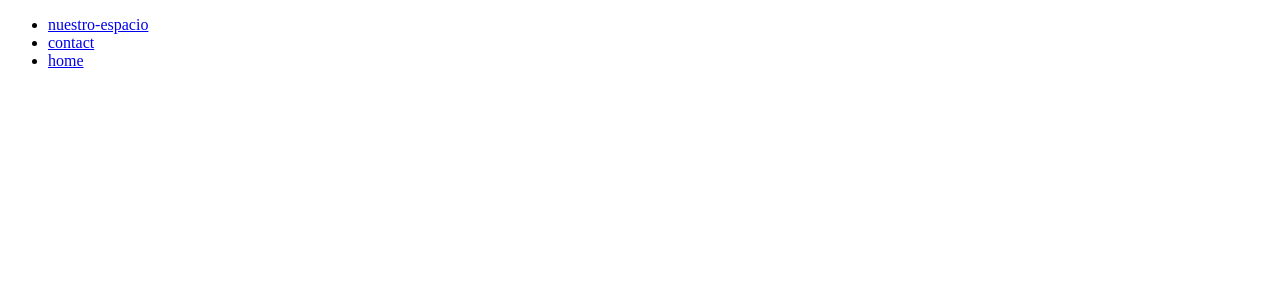
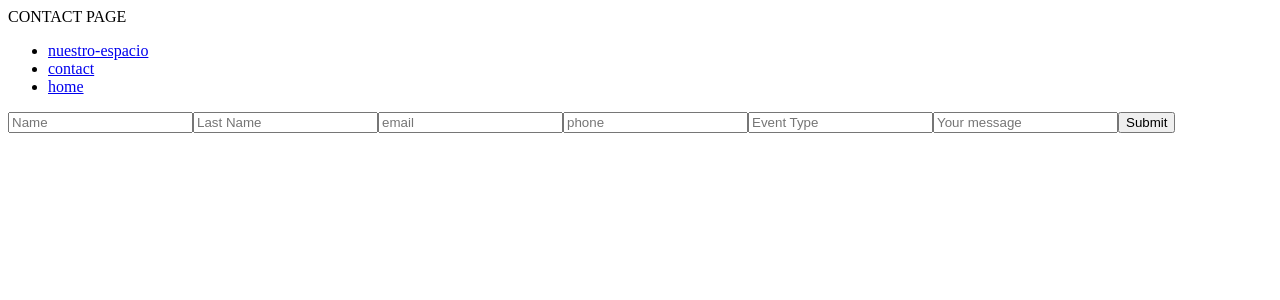
Before and after one commit to PSainz/El-casta-ar, a React (Create React App) app: page /contact in a window 1280 px wide. Shown: the top 300 px of the page. Built offline with nearby package versions, Linux system fonts and the light colour scheme.

Commit message:
Form to send emails added

```diff
--- a/package.json
+++ b/package.json
@@ -6,11 +6,11 @@
     "@testing-library/jest-dom": "^5.16.4",
     "@testing-library/react": "^13.2.0",
     "@testing-library/user-event": "^13.5.0",
+    "emailjs-com": "^3.2.0",
     "react": "^18.1.0",
     "react-dom": "^18.1.0",
     "react-router-dom": "^6.3.0",
-    "react-scripts": "5.0.1",
-    "web-vitals": "^2.1.4"
+    "react-scripts": "5.0.1"
   },
   "scripts": {
     "start": "react-scripts start",
--- a/src/App.js
+++ b/src/App.js
@@ -1,6 +1,8 @@
 import React from 'react';
 import { BrowserRouter as Router, Routes, Route, Link } from "react-router-dom";
-import Home from "./components/Home.jsx";
+import HomePage from "./components/Landings/HomePage.jsx";
+import ContactPage from "./components/Landings/ContactPage.jsx";
+
 
 
 
@@ -12,9 +14,9 @@ const App = () => {
     <Router>
       <div className="App">
         <Routes>
-          <Route exact path="/" element={<Home />}></Route>
-          <Route exact path="/nuestro-espacio" element={<Home />}></Route>
-          <Route exact path="/contact" element={<Home />}></Route>
+          <Route exact path="/" element={<HomePage />}></Route>
+          {/* <Route exact path="/nuestro-espacio" element={<HomePage />}></Route> */}
+          <Route exact path="/contact" element={<ContactPage />}></Route>
         </Routes>
       </div>
     </Router>
--- /dev/null
+++ b/src/components/FormEmail.jsx
@@ -0,0 +1,95 @@
+import React, { useState } from "react";
+import { send } from "emailjs-com";
+
+const TEMPLATE_ID = "template_wub1dxz";
+const SERVICE_ID = "service_26yf25i";
+const USER_ID = "f_3MQYQpNjkFfysX9";
+
+console.log(TEMPLATE_ID);
+
+const FormEmail = () => {
+  const [toSend, setToSend] = useState({
+    name: "",
+    last_name: "",
+    email: "",
+    phone: "",
+    event_type: "",
+    message: "",
+  });
+
+  const onSubmit = (e) => {
+    e.preventDefault();
+    send(SERVICE_ID, TEMPLATE_ID, toSend, USER_ID)
+      .then((response) => {
+        console.log("SUCCESS!", response.status, response.text);
+      })
+      .catch((err) => {
+        console.log("FAILED...", err);
+      });
+    setToSend({
+      name: "",
+      last_name: "",
+      email: "",
+      phone: "",
+      event_type: "",
+      message: "",
+    });
+  };
+
+  const handleChange = (e) => {
+    setToSend({ ...toSend, [e.target.name]: e.target.value });
+  };
+
+  return (
+    <div className="Form">
+      <form onSubmit={onSubmit}>
+        <input
+          type="text"
+          name="name"
+          placeholder="Name"
+          value={toSend.name}
+          onChange={handleChange}
+        />
+
+        <input
+          type="text"
+          name="last_name"
+          placeholder="Last Name"
+          value={toSend.last_name}
+          onChange={handleChange}
+        />
+
+        <input
+          type="text"
+          name="email"
+          placeholder="email"
+          value={toSend.email}
+          onChange={handleChange}
+        />
+        <input
+          type="text"
+          name="phone"
+          placeholder="phone"
+          value={toSend.phone}
+          onChange={handleChange}
+        />
+        <input
+          type="text"
+          name="event_type"
+          placeholder="Event Type"
+          value={toSend.event_typeone}
+          onChange={handleChange}
+        />
+        <input
+          type="text"
+          name="message"
+          placeholder="Your message"
+          value={toSend.message}
+          onChange={handleChange}
+        />
+        <button type="submit">Submit</button>
+      </form>
+    </div>
+  );
+};
+export default FormEmail;
--- /dev/null
+++ b/src/components/Landings/ContactPage.jsx
@@ -0,0 +1,33 @@
+import React from "react";
+import { BrowserRouter as Router, Routes, Route, Link } from "react-router-dom";
+import FormEmail from "../FormEmail";
+
+function ContactPage() {
+  return (
+    <div className="container">
+      CONTACT PAGE
+      <div>
+        <ul className="links">
+          <li>
+            <Link to="/nuestro-espacio" className="spots">
+              nuestro-espacio
+            </Link>
+          </li>
+          <li>
+            <Link to="/contact" className="create-spot">
+              contact
+            </Link>
+          </li>
+          <li>
+            <Link to="/" className="create-spot">
+              home
+            </Link>
+          </li>
+        </ul>
+        <FormEmail />
+      </div>
+    </div>
+  );
+}
+
+export default ContactPage;
--- a/src/components/Home.jsx
+++ b/src/components/Landings/HomePage.jsx
@@ -1,9 +1,10 @@
 import React from "react";
 import { BrowserRouter as Router, Routes, Route, Link } from "react-router-dom";
 
-function Home() {
+function HomePage() {
   return (
     <div className="container">
+      HOME PAGE
       <div>
         <ul className="links">
           <li>
@@ -27,4 +28,4 @@ function Home() {
   );
 }
 
-export default Home;
+export default HomePage;
--- a/src/index.js
+++ b/src/index.js
@@ -2,4 +2,6 @@ import React from "react";
 import ReactDOM from "react-dom";
 import App from "./App";
 
+
+
 ReactDOM.render(<App />, document.getElementById("root"));
```
Also changed, not shown: 1 other file (tests, documents, lock files or other folders).
